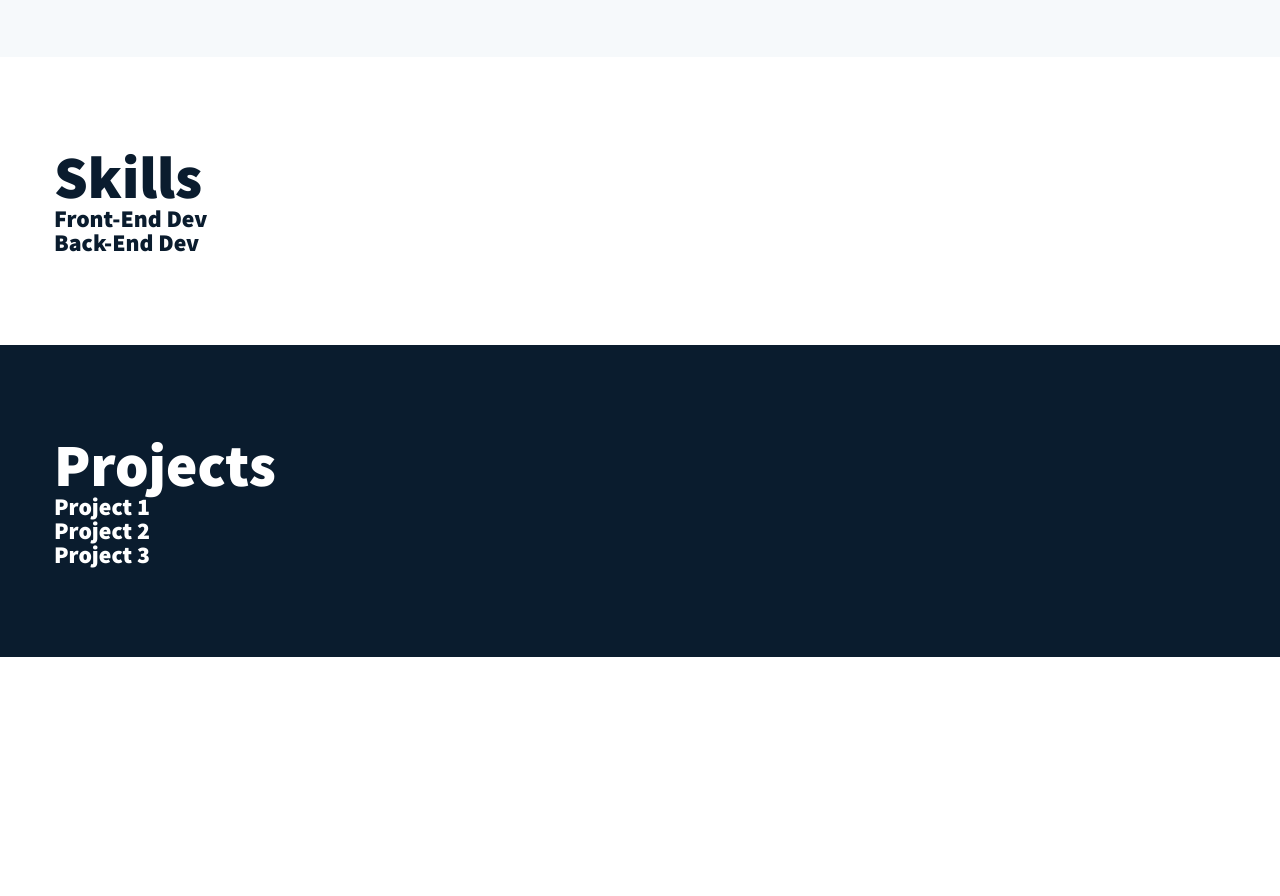
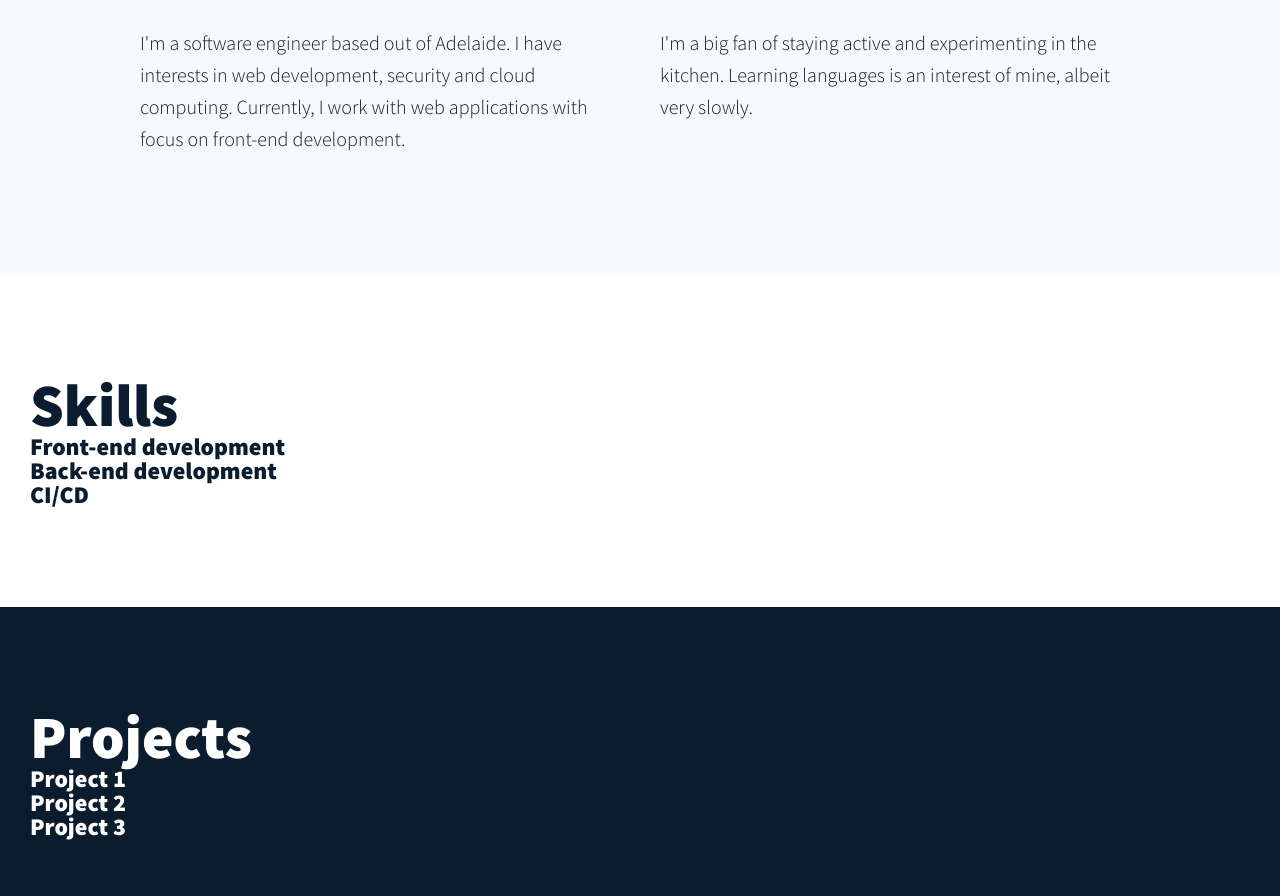
Before and after one commit to Aden-Cracknell/personal-website, a plain HTML site: page index.html in a window 1280 px wide. Shown: the part 679-1575 px from the top of the page. Before the commit the page ends 1336 px from the top, so only its background shows below. Drawn offline with nearby package versions, Linux system fonts and the light colour scheme.

Commit message:
Added about me text

```diff
--- a/css/styles.css
+++ b/css/styles.css
@@ -27,18 +27,18 @@
   --fs-h1: 3rem;
   --fs-h2: 2.25rem;
   --fs-h3: 1.25rem;
-  --fs-body: 1rem;
+  --fs-body: 1.125rem;
 
   /* Box shadow */
   --bs: 0.25em 0.25em 0.75em rgba(0, 0, 0, 0.25);
 }
 
-@media (min-width: 800px) {
+@media (min-width: 820px) {
   :root {
     --fs-h1: 4.5rem;
     --fs-h2: 3.75rem;
     --fs-h3: 1.5rem;
-    --fs-body: 1.125rem;
+    --fs-body: 1.25rem;
   }
 }
 
@@ -58,7 +58,7 @@ body {
 }
 
 section {
-  padding: 5em 3em;
+  padding: 5em 1.5em;
 }
 
 img {
@@ -241,7 +241,7 @@ header {
   z-index: -2;
 }
 
-@media (min-width: 600px) {
+@media (min-width: 650px) {
   .intro {
     display: grid;
     width: min-content;
@@ -270,7 +270,7 @@ header {
   }
 }
 
-@media (max-width: 599px) {
+@media (max-width: 649px) {
   .intro__img, .intro__circle {
     display: none;
   }
@@ -283,6 +283,17 @@ header {
 .about-me-container {
   width: 100%;
   max-width: 1000px;
+  margin: 0 auto;
+}
+
+.about-me__body {
+  display: flex;
+  justify-content: space-between;
+  margin-top: 10px;
+}
+
+.about-me__body p {
+  width: 48%;
 }
 
 .my-projects {
--- a/index.html
+++ b/index.html
@@ -76,10 +76,19 @@
     <section class="about-me" id="about">
       <div class="about-me-container">
         <h2 class="section__title section__title--about">About me</h2>
+        <p class="section__subtitle section__subtitle--about">
+          engineer, traveller, amateur cook
+        </p>
         <div class="about-me__body">
-          <p class="section__subtitle section__subtitle--about">
-            engineer, traveller, amateur cook
+          <p>I'm a software engineer based out of Adelaide.
+            I have interests in web development, security and cloud computing.
+            Currently, I work with web applications with focus on front-end development.
+            </p>
+          <p>I'm a big fan of staying active and experimenting in the kitchen.
+            Learning languages is an interest of mine, albeit very slowly.
           </p>
+        </div>
+
         </div>
       </div>
     </section>
@@ -87,10 +96,13 @@
     <section class="my-skills" id="skills">
       <h2 class="section_title section_title--skills">Skills</h2>
       <div class="skill">
-        <h3>Front-End Dev</h3>
+        <h3>Front-end development</h3>
       </div>
       <div class="skill">
-        <h3>Back-End Dev</h3>
+        <h3>Back-end development</h3>
+      </div>
+      <div class="skill">
+        <h3>CI/CD</h3>
       </div>
     </section>
 
```
